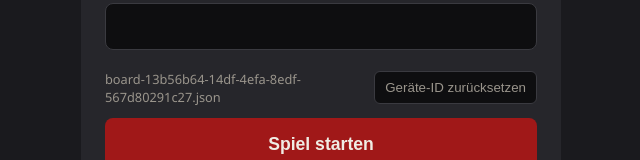
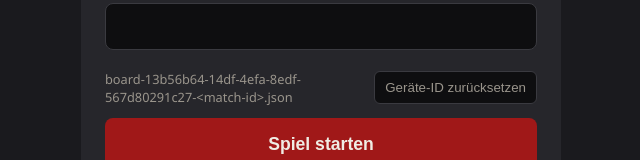
Before and after one commit to thssnm/DartsQuadroScorer, a React (Vite) app: page / in a window 1280 px wide. Both pictures are taken after a click on the heading "Gist-Sync". Shown: the part 675-835 px from the top of the page, without its empty margins (319-959 px from the left). Built offline with nearby package versions, Linux system fonts and the light colour scheme.

Commit message:
Use per-match Gist board files

```diff
--- a/src/components/SetupScreen.tsx
+++ b/src/components/SetupScreen.tsx
@@ -1,6 +1,6 @@
 import { useState } from "react";
 import type { GistConfig } from "../gist/config";
-import { boardFileName } from "../gist/api";
+import { boardFileNamePreview } from "../gist/api";
 
 interface SetupScreenProps {
   onStart: (nameA: string, nameB: string, legsToWin: number, startingPlayer: 0 | 1) => void;
@@ -91,7 +91,7 @@ export const SetupScreen = ({
         </div>
 
         <div className="setup-device">
-          <span>{boardFileName(deviceId)}</span>
+          <span>{boardFileNamePreview(deviceId)}</span>
           <button type="button" onClick={onResetDeviceId}>
             Geräte-ID zurücksetzen
           </button>
--- a/src/gist/api.ts
+++ b/src/gist/api.ts
@@ -24,7 +24,18 @@ interface GistResponse {
 const GIST_API_URL = "https://api.github.com/gists";
 const PLAYERS_FILE = "players.json";
 
-export const boardFileName = (deviceId: string): string => `board-${deviceId}.json`;
+const fallbackMatchFileId = (): string => {
+  const timestamp = new Date().toISOString().replace(/[^0-9A-Z]/gi, "");
+  const random = Math.random().toString(36).slice(2, 10);
+  return `${timestamp}-${random}`;
+};
+
+export const createMatchFileId = (): string => globalThis.crypto?.randomUUID?.() ?? fallbackMatchFileId();
+
+export const boardFileName = (deviceId: string, matchFileId: string): string =>
+  `board-${deviceId}-${matchFileId}.json`;
+
+export const boardFileNamePreview = (deviceId: string): string => boardFileName(deviceId, "<match-id>");
 
 export const defaultBoardName = (deviceId: string): string => `Board ${deviceId.slice(0, 8)}`;
 
@@ -105,7 +116,7 @@ export const uploadFinishedMatchToGist = async (
     },
     body: JSON.stringify({
       files: {
-        [boardFileName(deviceId)]: { content: JSON.stringify(board, null, 2) },
+        [boardFileName(deviceId, createMatchFileId())]: { content: JSON.stringify(board, null, 2) },
         [PLAYERS_FILE]: { content: JSON.stringify(mergedPlayers, null, 2) },
       },
     }),
```
Also changed, not shown: 1 other file (tests, documents, lock files or other folders).
